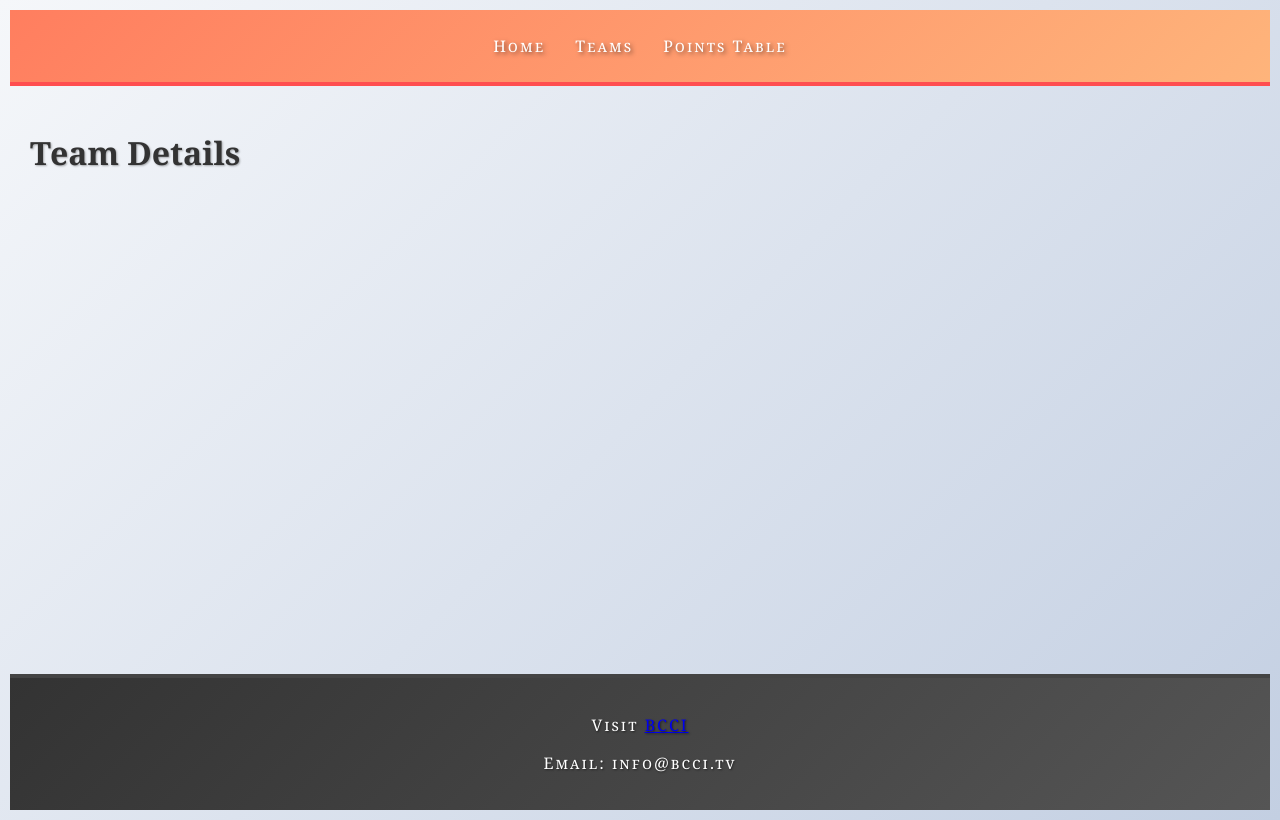
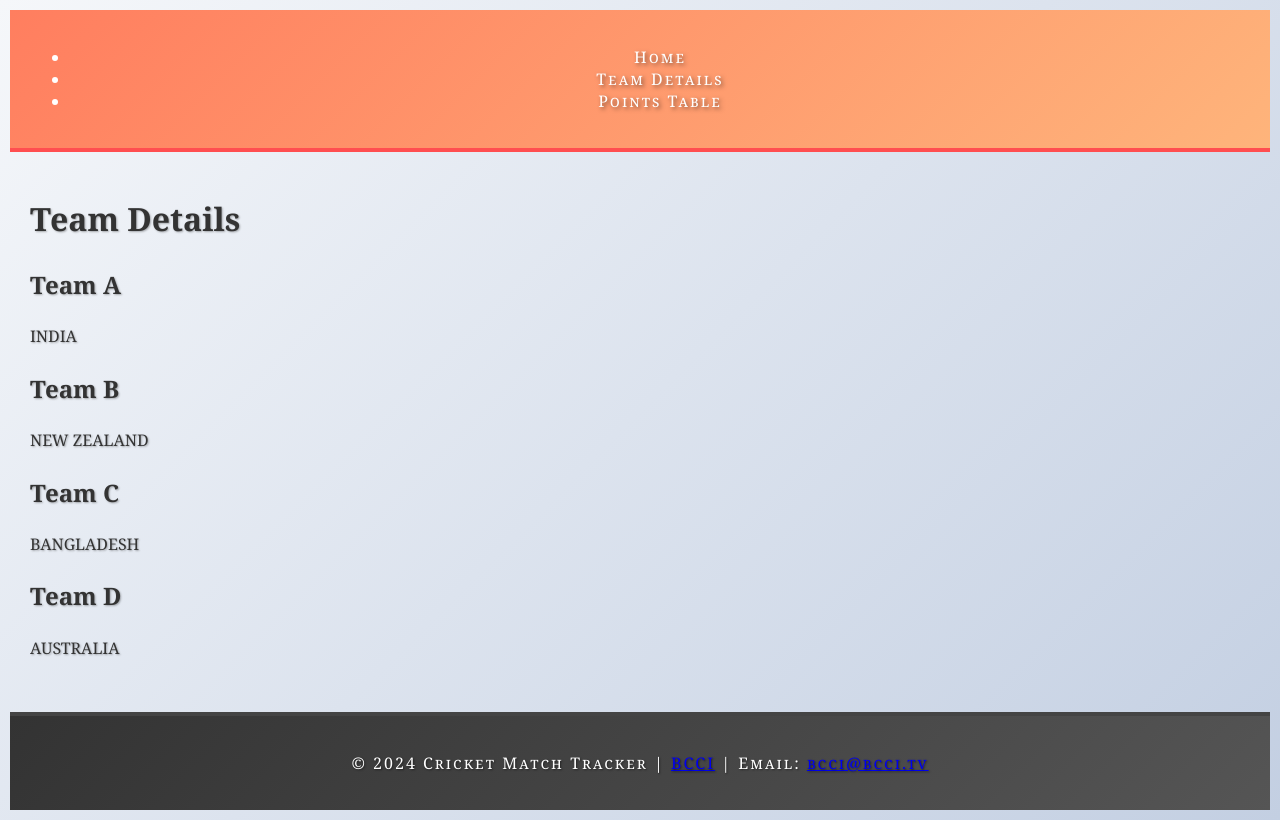
Before and after one commit to Shambhabiii/cricmatch, a plain HTML site: page team.html in a window 1280 px wide. Drawn offline with Linux system fonts and the light colour scheme; files that its build step writes are made by us from their sources.

Commit message:
Update team.html

```diff
--- a/team.html
+++ b/team.html
@@ -3,28 +3,41 @@
 <head>
     <meta charset="UTF-8">
     <meta name="viewport" content="width=device-width, initial-scale=1.0">
-    <title>Team Details</title>
-    <link rel="stylesheet" href="css/styles.css">
+    <title>Team Details - Cricket Match Tracker</title>
+    <link rel="stylesheet" href="styles.css">
 </head>
 <body>
     <header>
+        <div class="hamburger-menu">
+            <span></span>
+            <span></span>
+            <span></span>
+        </div>
         <nav>
-            <div class="hamburger-menu">
-                <a href="index.html">Home</a>
-                <a href="team.html">Teams</a>
-                <a href="points.html">Points Table</a>
-            </div>
+            <ul>
+                <li><a href="index.html">Home</a></li>
+                <li><a href="team-details.html">Team Details</a></li>
+                <li><a href="points-table.html">Points Table</a></li>
+            </ul>
         </nav>
     </header>
+    <main>
+        <h1>Team Details</h1>
+        <div class="team-details">
+            <h2>Team A</h2>
+            <p>INDIA</p>
+            <h2>Team B</h2>
+            <p>NEW ZEALAND</p>
+            <h2>Team C</h2>
+            <p>BANGLADESH</p>
+            <h2>Team D</h2>
+            <p>AUSTRALIA</p>
 
-    <main id="team">
-        <h1>Team Details</h1>
-        <div id="team-container"></div>
+        </div>
     </main>
+    <footer>
+        <p>&copy; 2024 Cricket Match Tracker | <a href="https://www.bcci.tv/">BCCI</a> | Email: <a href="mailto:bcci@bcci.tv">bcci@bcci.tv</a></p>
+    </footer>
 
-    <footer>
-        <p>Visit <a href="https://www.bcci.tv/" target="_blank">BCCI</a></p>
-        <p>Email: info@bcci.tv</p>
-    </footer>
 </body>
 </html>
```
